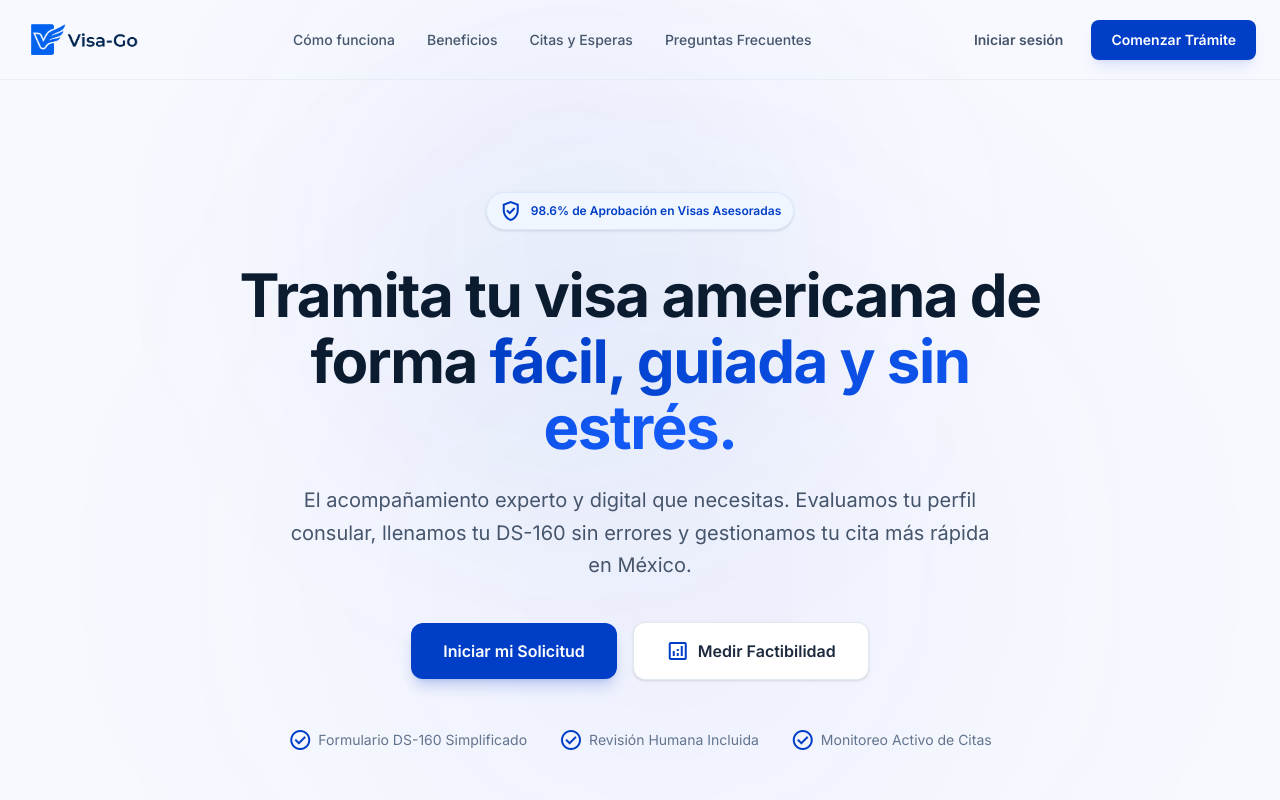
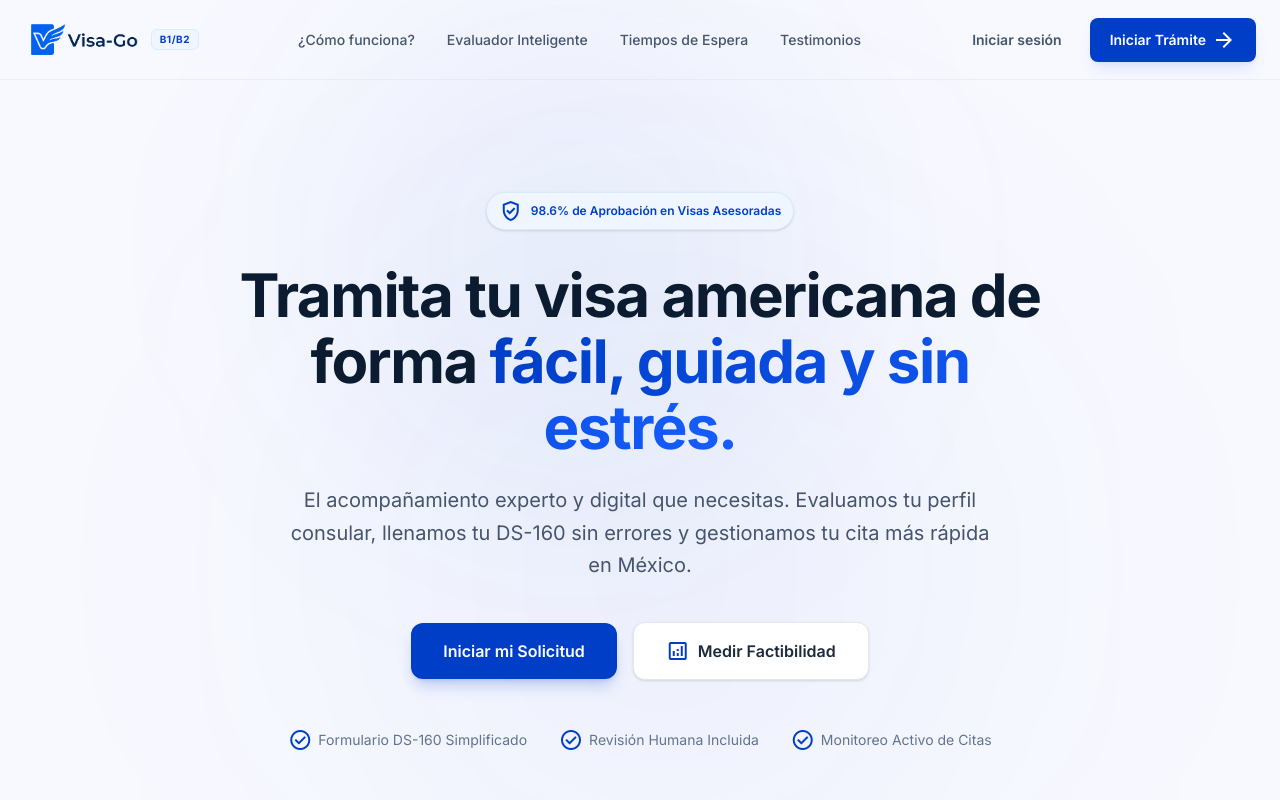
Before and after one commit to encuestavermx-sys/go-visa, a Next.js app: page / in a window 1280 px wide. Shown: the top 800 px of the page. Built offline with nearby package versions, Linux system fonts and the light colour scheme; no server answers; the database is empty.

Commit message:
feat: add testimonials section and B1/B2 badge to landing page header

```diff
--- a/src/app/page.tsx
+++ b/src/app/page.tsx
@@ -166,24 +166,30 @@ export default function LandingPage() {
 
       {/* Navbar */}
       <header className="relative z-10 w-full max-w-container-max mx-auto px-margin-mobile md:px-gutter h-20 flex items-center justify-between border-b border-slate-200/60">
-        <Link href="/" className="flex items-center gap-2 hover:opacity-90 transition-opacity">
-          <img src="/logo.png" alt="Go-Visa Logo" className="h-9 w-auto object-contain" />
-        </Link>
+        <div className="flex items-center gap-2">
+          <Link href="/" className="flex items-center gap-2 hover:opacity-90 transition-opacity">
+            <img src="/logo.png" alt="Go-Visa Logo" className="h-9 w-auto object-contain" />
+          </Link>
+          <span className="bg-blue-50 border border-blue-100 text-primary text-[10px] font-bold px-2 py-0.5 rounded-md uppercase tracking-wider">
+            B1/B2
+          </span>
+        </div>
 
         <nav className="hidden md:flex items-center gap-8 text-sm font-medium text-slate-600">
-          <a href="#como-funciona" className="hover:text-primary transition-colors">Cómo funciona</a>
-          <a href="#beneficios" className="hover:text-primary transition-colors">Beneficios</a>
-          <a href="#tiempos-espera" className="hover:text-primary transition-colors">Citas y Esperas</a>
-          <a href="#preguntas-frecuentes" className="hover:text-primary transition-colors">Preguntas Frecuentes</a>
+          <a href="#como-funciona" className="hover:text-primary transition-colors">¿Cómo funciona?</a>
+          <a href="#calculadora-factibilidad" className="hover:text-primary transition-colors">Evaluador Inteligente</a>
+          <a href="#tiempos-espera" className="hover:text-primary transition-colors">Tiempos de Espera</a>
+          <a href="#testimonios" className="hover:text-primary transition-colors">Testimonios</a>
         </nav>
 
         <div className="flex items-center gap-4">
           {currentUser ? (
             <Link
               href={currentUser.role === "admin" ? "/admin" : "/dashboard"}
-              className="bg-primary text-white px-5 py-2.5 rounded-lg text-sm font-semibold hover:bg-primary/90 hover:scale-[1.02] active:scale-[0.98] transition-all shadow-lg shadow-primary/10"
+              className="bg-primary hover:bg-primary/95 text-white px-5 py-2.5 rounded-lg text-sm font-semibold transition-all flex items-center gap-1.5 active:scale-[0.98] shadow-lg shadow-primary/10"
             >
-              Ir a mi Dashboard
+              Iniciar Trámite
+              <span className="material-symbols-outlined text-[16px]">arrow_forward</span>
             </Link>
           ) : (
             <>
@@ -192,9 +198,10 @@ export default function LandingPage() {
               </Link>
               <Link
                 href="/register"
-                className="bg-primary text-white px-5 py-2.5 rounded-lg text-sm font-semibold hover:bg-primary/90 hover:scale-[1.02] active:scale-[0.98] transition-all shadow-lg shadow-primary/10"
+                className="bg-primary hover:bg-primary/95 text-white px-5 py-2.5 rounded-lg text-sm font-semibold transition-all flex items-center gap-1.5 active:scale-[0.98] shadow-lg shadow-primary/10"
               >
-                Comenzar Trámite
+                Iniciar Trámite
+                <span className="material-symbols-outlined text-[16px]">arrow_forward</span>
               </Link>
             </>
           )}
@@ -691,6 +698,83 @@ export default function LandingPage() {
         </div>
       </section>
 
+      {/* Testimonials Section */}
+      <section id="testimonios" className="relative z-10 w-full max-w-container-max mx-auto px-margin-mobile md:px-gutter py-20 border-t border-slate-200/60">
+        <div className="text-center mb-16 max-w-[800px] mx-auto">
+          <h2 className="text-3xl md:text-4xl font-extrabold mb-4 text-[#0b1c30] tracking-tight">
+            La seguridad que necesitas, respaldada por casos de éxito
+          </h2>
+          <p className="text-slate-600 text-sm md:text-base">
+            Cientos de solicitantes que usaron nuestra plataforma lograron su visa americana sin costosos asesores tradicionales.
+          </p>
+        </div>
+
+        <div className="grid grid-cols-1 md:grid-cols-3 gap-8">
+          {/* Card 1 */}
+          <div className="bg-white border border-slate-200/60 rounded-3xl p-8 flex flex-col justify-between shadow-[0_8px_30px_rgb(0,0,0,0.015)] hover:-translate-y-1.5 hover:shadow-[0_12px_40px_rgb(0,0,0,0.04)] transition-all duration-300">
+            <div className="space-y-4">
+              <div className="flex gap-1 text-amber-500 text-lg">
+                <span>★</span><span>★</span><span>★</span><span>★</span><span>★</span>
+              </div>
+              <p className="text-slate-600 text-sm md:text-base italic leading-relaxed">
+                &ldquo;Estaba aterrorizada por la entrevista. Usar el simulador de IA de Go-Visa me ayudó a practicar mis respuestas de ingresos y lazos fuertes con México. Llegué segura y me la otorgaron sin problemas.&rdquo;
+              </p>
+            </div>
+            <div className="flex items-center justify-between mt-8 pt-6 border-t border-slate-100">
+              <div>
+                <h4 className="font-bold text-[#0b1c30] text-sm md:text-base">Sofía Martínez</h4>
+                <p className="text-xs text-slate-400">Jalisco (Cita en Guadalajara)</p>
+              </div>
+              <span className="bg-[#e6f7ed] text-[#0d7a3c] text-[10px] md:text-xs font-semibold px-3 py-1 rounded-full whitespace-nowrap">
+                Visa Aprobada - Mayo 2026
+              </span>
+            </div>
+          </div>
+
+          {/* Card 2 */}
+          <div className="bg-white border border-slate-200/60 rounded-3xl p-8 flex flex-col justify-between shadow-[0_8px_30px_rgb(0,0,0,0.015)] hover:-translate-y-1.5 hover:shadow-[0_12px_40px_rgb(0,0,0,0.04)] transition-all duration-300">
+            <div className="space-y-4">
+              <div className="flex gap-1 text-amber-500 text-lg">
+                <span>★</span><span>★</span><span>★</span><span>★</span><span>★</span>
+              </div>
+              <p className="text-slate-600 text-sm md:text-base italic leading-relaxed">
+                &ldquo;La DS-160 en el sitio oficial es una pesadilla de caídas y mala traducción. El cuestionario simplificado de Go-Visa me guió paso a paso y me guardaron todo ordenado. Excelente servicio.&rdquo;
+              </p>
+            </div>
+            <div className="flex items-center justify-between mt-8 pt-6 border-t border-slate-100">
+              <div>
+                <h4 className="font-bold text-[#0b1c30] text-sm md:text-base">Alejandro Ruiz</h4>
+                <p className="text-xs text-slate-400">Nuevo León (Cita en Monterrey)</p>
+              </div>
+              <span className="bg-[#e6f7ed] text-[#0d7a3c] text-[10px] md:text-xs font-semibold px-3 py-1 rounded-full whitespace-nowrap">
+                Visa Aprobada - Abril 2026
+              </span>
+            </div>
+          </div>
+
+          {/* Card 3 */}
+          <div className="bg-white border border-slate-200/60 rounded-3xl p-8 flex flex-col justify-between shadow-[0_8px_30px_rgb(0,0,0,0.015)] hover:-translate-y-1.5 hover:shadow-[0_12px_40px_rgb(0,0,0,0.04)] transition-all duration-300">
+            <div className="space-y-4">
+              <div className="flex gap-1 text-amber-500 text-lg">
+                <span>★</span><span>★</span><span>★</span><span>★</span><span>★</span>
+              </div>
+              <p className="text-slate-600 text-sm md:text-base italic leading-relaxed">
+                &ldquo;Mi visa venció hace un año, no sabía si requería entrevista presencial de nuevo. El test de elegibilidad me confirmó que era elegible para exención. Ahorré muchísimo estrés.&rdquo;
+              </p>
+            </div>
+            <div className="flex items-center justify-between mt-8 pt-6 border-t border-slate-100">
+              <div>
+                <h4 className="font-bold text-[#0b1c30] text-sm md:text-base">Gabriela Torres</h4>
+                <p className="text-xs text-slate-400">CDMX (Cita en CDMX)</p>
+              </div>
+              <span className="bg-[#e6f7ed] text-[#0d7a3c] text-[10px] md:text-xs font-semibold px-3 py-1 rounded-full whitespace-nowrap">
+                Visa Renovada - Hace 2 semanas
+              </span>
+            </div>
+          </div>
+        </div>
+      </section>
+
       {/* FAQ Section */}
       <section id="preguntas-frecuentes" className="relative z-10 w-full max-w-[800px] mx-auto px-margin-mobile md:px-gutter py-20 border-t border-slate-200/60">
         <div className="text-center mb-16">
```
